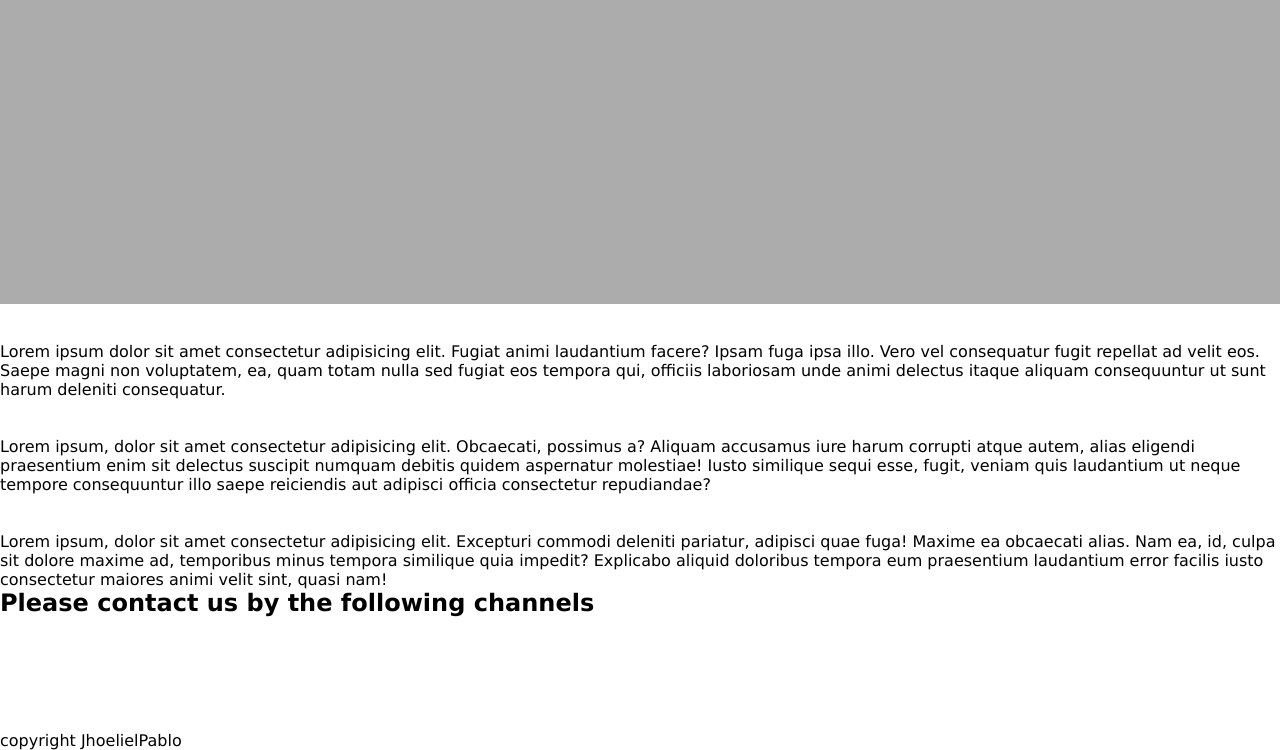
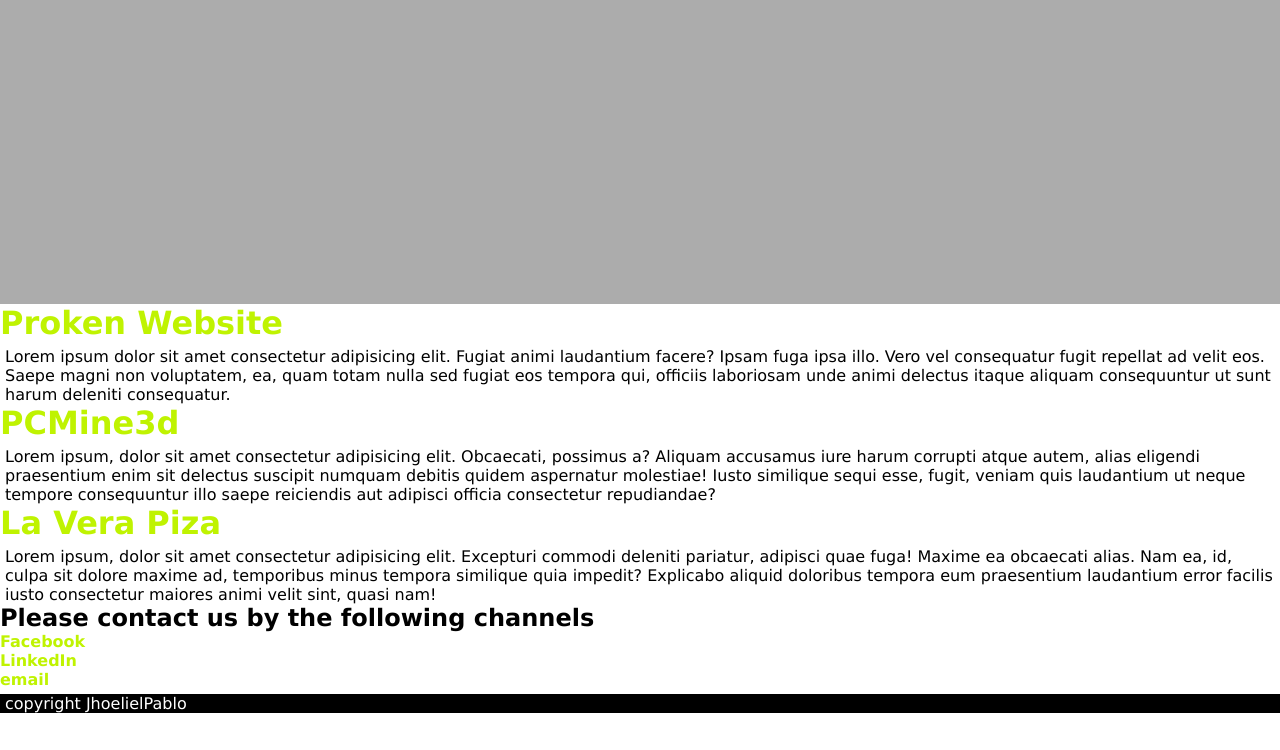
Before and after one commit to Juanpnav822/JhoelielPablo, a plain HTML site: page index.html in a window 1280 px wide. Shown: the part 470-1220 px from the top of the page. After the commit the page ends 1183 px from the top, so only its background shows below. Drawn offline with Linux system fonts and the light colour scheme.

Commit message:
Little change .css

```diff
--- a/css/style.css
+++ b/css/style.css
@@ -8,8 +8,16 @@ header{
     margin-top: 0;
     padding: 1.5em 0em 1.5em 0em;
     z-index: 100;
-    background-color:red;
+    background-color:rgb(255, 0, 0);
 
+}
+footer{
+    width: 100%;
+    margin-bottom: 0;
+    //padding: 1.5em 0em 1.5em 0em;
+    //z-index: 100;
+    background-color:black;
+    color: white;
 }
 ul{
     display: flex;
@@ -26,7 +34,7 @@ a{
     text-decoration: none;
 }
 a:hover{
-    color:red;
+    color:rgb(0, 0, 0);
 }
 section.welcome-section{
     width: 100%;
@@ -40,5 +48,15 @@ h1{
 
 h3{
     font-size: 2em;
-    color: white;
+    color: rgb(191, 243, 1);
 }
+p{
+    font-size:medium  ;
+    margin-top: 5px;
+    margin-left: 5px;
+}
+section#contact h3{
+    font-size:medium ;
+}
+section#contact h1{
+    font-size:medium ;
```
